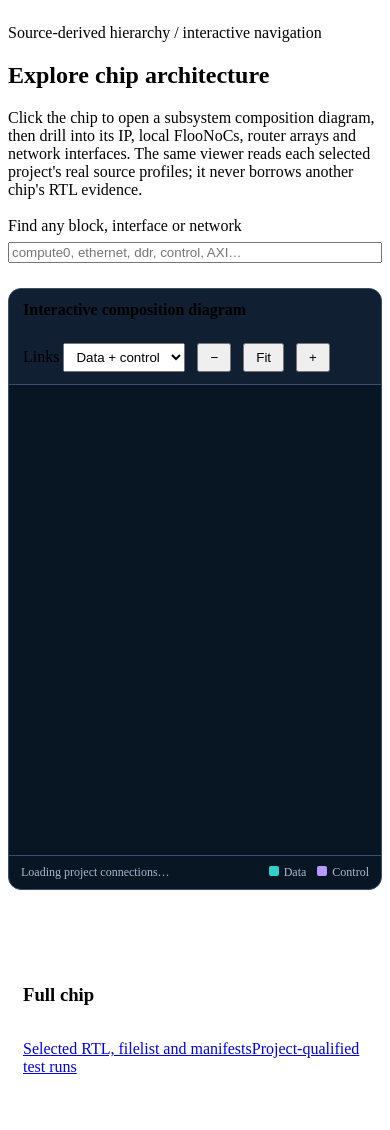
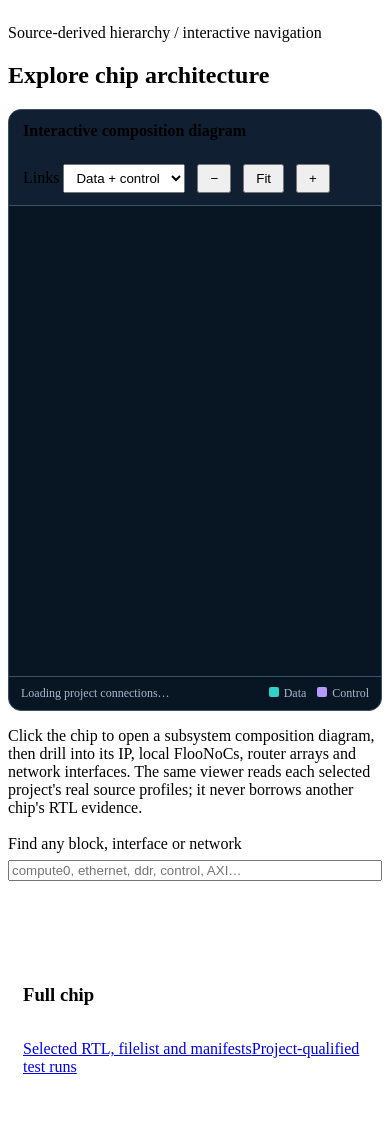
Before and after one commit to r987r/xezim-hello-world, a Python web app: template tools/templates/site_project_hierarchy.html in a window 390 px wide. Shown: the top 1130 px of the page. Run offline with Jinja, Linux system fonts and the light colour scheme; the template is opened without the code that fills it, so the values that code supplies are empty.

Commit message:
pages: put topology above explanatory search and let mobile composition use natural page scrolling

```diff
--- a/tools/templates/site_project_hierarchy.html
+++ b/tools/templates/site_project_hierarchy.html
@@ -1,12 +1,6 @@
 <section class="hierarchy-app" aria-label="Project architecture explorer">
   <div class="eyebrow">Source-derived hierarchy / interactive navigation</div>
   <h2>Explore chip architecture</h2>
-  <p class="muted">Click the chip to open a subsystem composition diagram, then drill into its IP, local FlooNoCs, router arrays and network interfaces. The same viewer reads each selected project's real source profiles; it never borrows another chip's RTL evidence.</p>
-  <div class="arch-h-search">
-    <label for="arch-h-filter">Find any block, interface or network</label>
-    <input type="search" id="arch-h-filter" placeholder="compute0, ethernet, ddr, control, AXI…" autocomplete="off">
-    <span id="arch-h-count" aria-live="polite"></span>
-  </div>
   <section class="arch-h-graph" aria-label="Chip connection diagram">
     <div class="arch-h-graph-controls">
       <strong>Interactive composition diagram</strong>
@@ -24,6 +18,12 @@
       <span><i class="arch-h-key arch-h-data"></i>Data <i class="arch-h-key arch-h-control"></i>Control</span>
     </div>
   </section>
+  <p class="muted">Click the chip to open a subsystem composition diagram, then drill into its IP, local FlooNoCs, router arrays and network interfaces. The same viewer reads each selected project's real source profiles; it never borrows another chip's RTL evidence.</p>
+  <div class="arch-h-search">
+    <label for="arch-h-filter">Find any block, interface or network</label>
+    <input type="search" id="arch-h-filter" placeholder="compute0, ethernet, ddr, control, AXI…" autocomplete="off">
+    <span id="arch-h-count" aria-live="polite"></span>
+  </div>
   <div class="arch-h-layout">
     <nav class="arch-h-tree" aria-label="Source architecture hierarchy" id="arch-h-tree"></nav>
     <section class="arch-h-detail" aria-label="Selected architecture component">
@@ -48,6 +48,8 @@
 .arch-h-graph-controls select{padding:5px 8px}
 .arch-h-graph-controls button{padding:5px 11px}
 .arch-h-viewport{width:100%;height:470px;overflow:auto;touch-action:pan-x pan-y}
+@media(max-width:760px){.arch-h-viewport.arch-h-expanded{height:auto;max-height:none;overflow-y:visible;overflow-x:auto;touch-action:pan-x pan-y}}
+.arch-h-graph{scroll-margin-top:16px}
 #arch-h-svg{display:block;max-width:none;background:#081522;user-select:none;touch-action:pan-x pan-y}
 #arch-h-svg .arch-h-svg-node{cursor:pointer}
 #arch-h-svg .arch-h-svg-node:hover rect{filter:brightness(1.25)}
```
